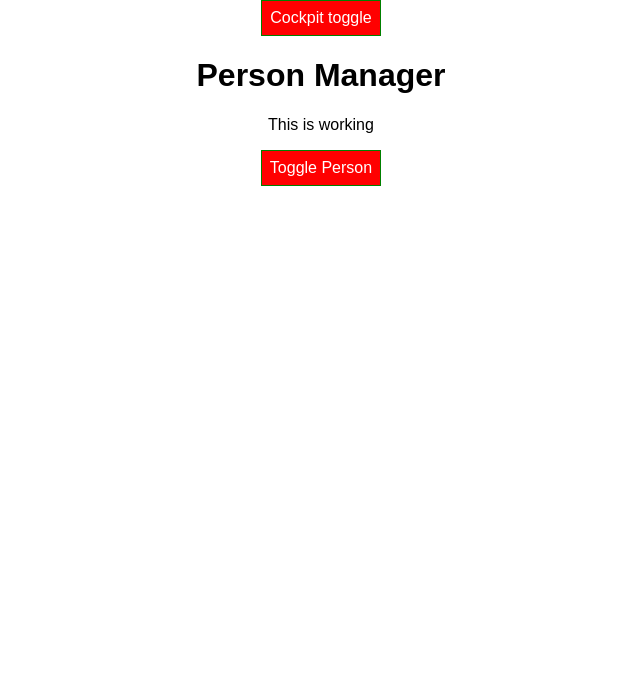
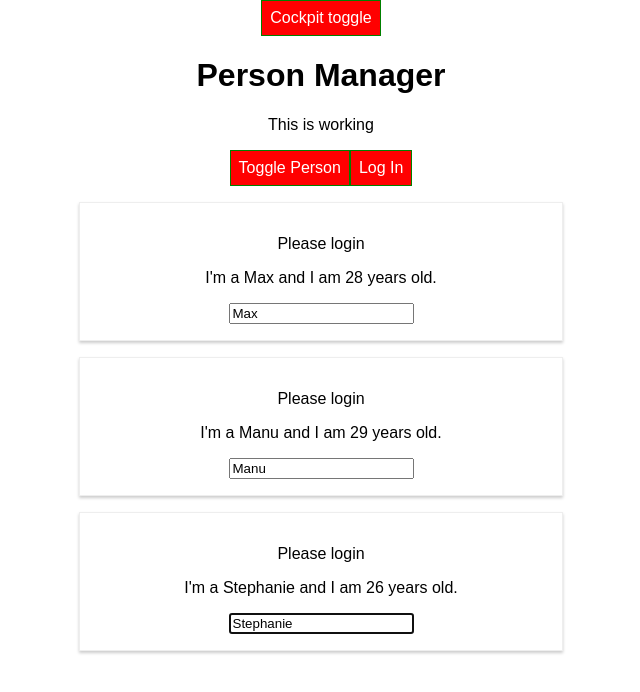
Before and after one commit to ypearson/react_course_work, a React app: page / in a window 1280 px wide. Shown: the top 692 px of the page, without its empty margins (319-959 px from the left). Built offline with nearby package versions, Linux system fonts and the light colour scheme.

Commit message:
adding context manager

```diff
--- a/package.json
+++ b/package.json
@@ -31,6 +31,7 @@
     "postcss-flexbugs-fixes": "3.2.0",
     "postcss-loader": "2.0.8",
     "promise": "8.0.1",
+    "prop-types": "^15.7.2",
     "radium": "^0.26.1",
     "raf": "3.4.0",
     "react": "^17.0.1",
--- a/src/components/Cockpit/Cockpit.js
+++ b/src/components/Cockpit/Cockpit.js
@@ -1,22 +1,28 @@
-import React, {useEffect} from 'react';
+import React, {useEffect, useRef} from 'react';
 import classes from './Cockpit.css';
 
 const cockpit = (props) => {
+
+    const toggleBtnRef = useRef(null);
+    // toggleBtnRef.current.click();
 
     // https://reactjs.org/docs/hooks-reference.html#useeffect
     // The function passed to useEffect will run after the render is committed to the screen.
 
     useEffect(()=>{
-        // run every render cycle
+        // runs after every render cycle
         // combines componentDidMount + componentDidUpdate
         console.log("[Cockpit.js] useEffect");
         // Http request...
 
         //simulated http request
         //const timer =
-        setTimeout(()=>{
-            alert("Saved data to cloud");
-        },1000)
+        // setTimeout(()=>{
+        //     alert("Saved data to cloud");
+        // },1000)
+
+        // Should only click after render is done
+        toggleBtnRef.current.click();
 
         // The function passed to useEffect may return a clean-up function
         return () => {
@@ -52,9 +58,10 @@ const cockpit = (props) => {
         <div className={classes.Cockpit}>
             <h1>{props.title}</h1>
             <p className={assignedClasses.join(' ')}> This is working</p>
-            <button className={btnClasses} onClick={props.click}>
+            <button ref={toggleBtnRef} className={btnClasses} onClick={props.click}>
                 Toggle Person
             </button>
+            <button onClick={props.login}>Log In</button>
         </div>
     );
 }
--- a/src/components/Persons/Person/Person.js
+++ b/src/components/Persons/Person/Person.js
@@ -1,4 +1,5 @@
 import React, {Component, Fragment} from 'react';
+import propTypes from 'prop-types';
 import classes from './Person.css';
 import withClass from './../../../hoc/withClass';
 import Aux from '../../../hoc/Aux';
@@ -6,19 +7,46 @@ import Aux from '../../../hoc/Aux';
 class Person extends Component {
 // const person = (props) => {
 
+    // runs after render()
+    constructor(props) {
+        super(props); //must call super!!
+        this.inputElementRef = React.createRef();
+    }
+
+    componentDidMount() {
+    // document.querySelector('input').focus(); // once rendered, set focus
+        // this.inputElement.focus();
+        this.inputElementRef.current.focus();
+    }
+
     render() {
+        console.log(this.props);
         let props = this.props;
         console.log("[Person.js] render");
         return (
             <Aux>
             {/* <div className={classes.Person}> */}
+                {this.props.isAuth ? <p>Authenticated!</p>:<p>Please login</p>}
                 <p key="1" onClick={props.click}>I'm a {props.name} and I am {props.age} years old.</p>
                 <p key="2">{props.children}</p>
-                <input key="3" onChange={props.changed} value={props.name}></input>
+                <input
+                    key="3"
+                    // ref={(inputEl)=>{this.inputElement = inputEl}}
+                    ref={this.inputElementRef}
+                    onChange={props.changed}
+                    value={props.name}></input>
             {/* </div> */}
             </Aux>
         );
     }
 }
 
+// Issues warnings if data type is not as specified
+Person.propTypes = {
+    click: propTypes.func,
+    name: propTypes.string,
+    age: propTypes.number,
+    changed: propTypes.func,
+};
+
 export default withClass(Person, classes.Person);
--- a/src/components/Persons/Persons.js
+++ b/src/components/Persons/Persons.js
@@ -1,5 +1,6 @@
 import React, { Component, PureComponent } from 'react';
-import Person from './Person/Person'
+import Person from './Person/Person';
+import AuthContext from '../../context/auth-context';
 
 class Persons extends PureComponent {
 // const Persons = (props) =>
@@ -49,7 +50,7 @@ class Persons extends PureComponent {
 
   render() {
     console.log("[Persons.js] render");
-    return (
+    return  (
       this.props.persons.map((person, index) => {
       return <Person
       name={person.name}
--- a/src/containers/App.js
+++ b/src/containers/App.js
@@ -4,6 +4,7 @@ import Persons from '../components/Persons/Persons';
 import Cockpit from '../components/Cockpit/Cockpit';
 import Aux from '../hoc/Aux';
 import withClass from '../hoc/withClass';
+import AuthContext from '../context/auth-context';
 
 // onClick event
 // https://reactjs.org/docs/events.html#mouse-events
@@ -22,9 +23,10 @@ class App extends Component {
       {id:1, name: 'Manu',      age: 29},
       {id:2, name: 'Stephanie', age: 26},
     ],
-    showPerson: false,
-    showCockpit: true,
-    changeCounter:0,
+    showPerson:    false,
+    showCockpit:   true,
+    changeCounter: 0,
+    authenticated: false,
   }
 
   static getDerivedStateFromProps(props, state) {
@@ -88,6 +90,10 @@ class App extends Component {
     this.setState({showPerson:!doesShow});
   }
 
+  loginHandler = () => {
+    this.setState({authenticated:true})
+  };
+
   render() {
     console.log("[App.js] render");
     console.log(this.state);
@@ -101,7 +107,9 @@ class App extends Component {
             persons={this.state.persons}
             deletePerson={this.deletePersonHandler}
             togglePerson={()=>this.togglePersonHandler()}
-            nameChange={(event, id)=>this.nameChangeHandler(event, id)}/>
+            nameChange={(event, id)=>this.nameChangeHandler(event, id)}
+            isAuth={this.state.authenticated}
+            />
       );
     }
     // console.log("classes=", classes);
@@ -111,15 +119,21 @@ class App extends Component {
         title={this.props.appTitle}
         show={this.state.showPerson}
         personsLength={this.state.persons.length}
-        click={this.togglePersonHandler}></Cockpit>
+        click={this.togglePersonHandler}
+        login={this.loginHandler}/>
       );
     }
 
     return (
         <Aux>
           <button onClick={this.deleteCockpitHandler}>Cockpit toggle</button>
-          {cockpit}
-          {persons}
+          <AuthContext.Provider
+            value={{
+              authenticated:this.state.authenticated,
+              login: this.loginHandler}}>
+            {cockpit}
+            {persons}
+          </AuthContext.Provider>
         </Aux>
     );
   }
--- /dev/null
+++ b/src/context/auth-context.js
@@ -0,0 +1,8 @@
+import React from 'react';
+
+const authContext = React.createContext({
+    authenticated: false,
+    login: ()=>{}
+});
+
+export default authContext;
```
Also changed, not shown: 1 other file (tests, documents, lock files or other folders).
